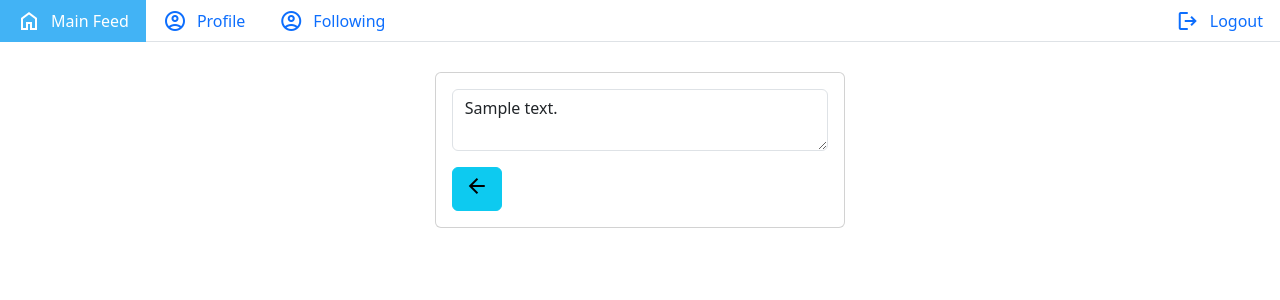
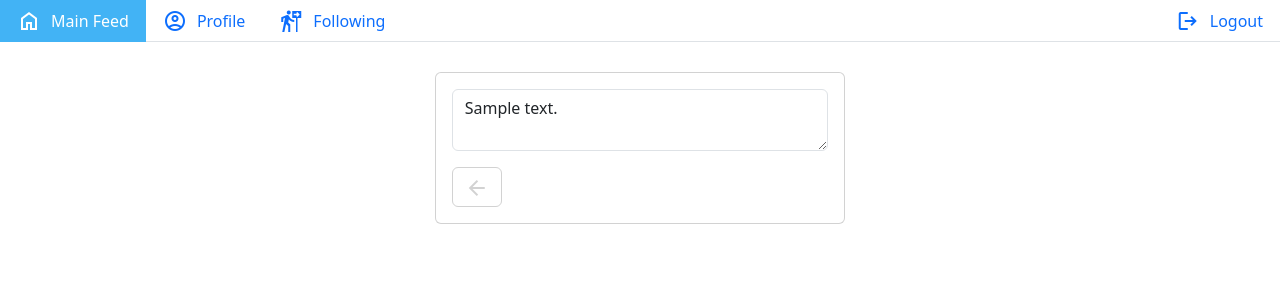
Before and after one commit to hungtran27411/Ruckus, a Django app: page /post/1/update/ in a window 1280 px wide. Shown: the top 300 px of the page. Run offline with Django 4.2, Linux system fonts and the light colour scheme; a user stored in the database is signed in; tables that the repository leaves empty hold one stand-in row (values such as "Sample post").

Commit message:
modified following icon

```diff
--- a/main_app/templates/base.html
+++ b/main_app/templates/base.html
@@ -32,7 +32,7 @@
                     account_circle
                     </span><span class="tab-text">Profile</span></a>
                 <a class="nav-link" id="nav-profile-tab" href="{% url 'following_page' %}" role="tab" aria-controls="nav-profile" aria-selected="false"><span class="material-symbols-outlined">
-                    account_circle
+                    follow_the_signs
                     </span><span class="tab-text">Following</span></a>
                 <div class="ms-auto"></div>
                     <a class="nav-link" id="nav-logout-tab" href="{% url 'logout' %}" role="tab" aria-controls="nav-logout" aria-selected="false"><span class="material-symbols-outlined">
--- a/main_app/templates/edit.html
+++ b/main_app/templates/edit.html
@@ -22,18 +22,18 @@
           </div>
           <div class="d-flex justify-content-between">
             <div class="text-start">
-                <button type="button" class="btn btn-info" onclick="window.history.back()"><span class="material-symbols-outlined">
+                <button type="button" class="btn btn-outline-secondary" onclick="window.history.back()"><span class="material-symbols-outlined utility">
                     arrow_back
                     </span></button>
             </div>
             <div class="text-end">
                 {% if request.GET.delete_action %}
-                    <button type="submit" class="btn btn-outline-danger"><span class="material-symbols-outlined utility">
+                    <button type="submit" class="btn btn-outline-secondary"><span class="material-symbols-outlined utility">
                       delete
                     </span></button>
                 {% endif %}
                 {% if request.GET.edit_action %}
-                    <button type="submit" class="btn btn-outline-success"><span class="material-symbols-outlined utility">
+                    <button type="submit" class="btn btn-outline-secondary"><span class="material-symbols-outlined utility">
                       edit
                     </span></button>
                 {% endif %}
```
